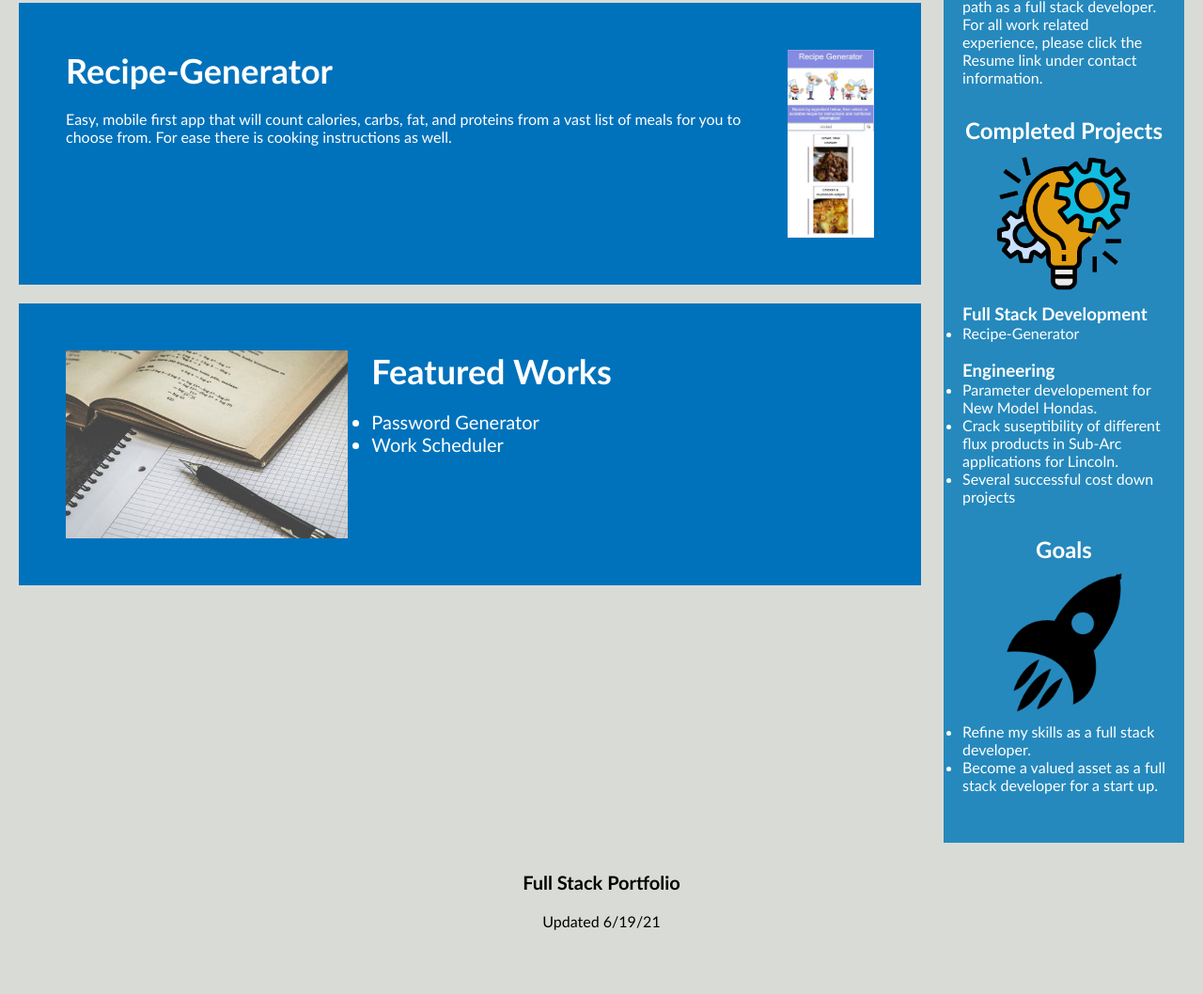
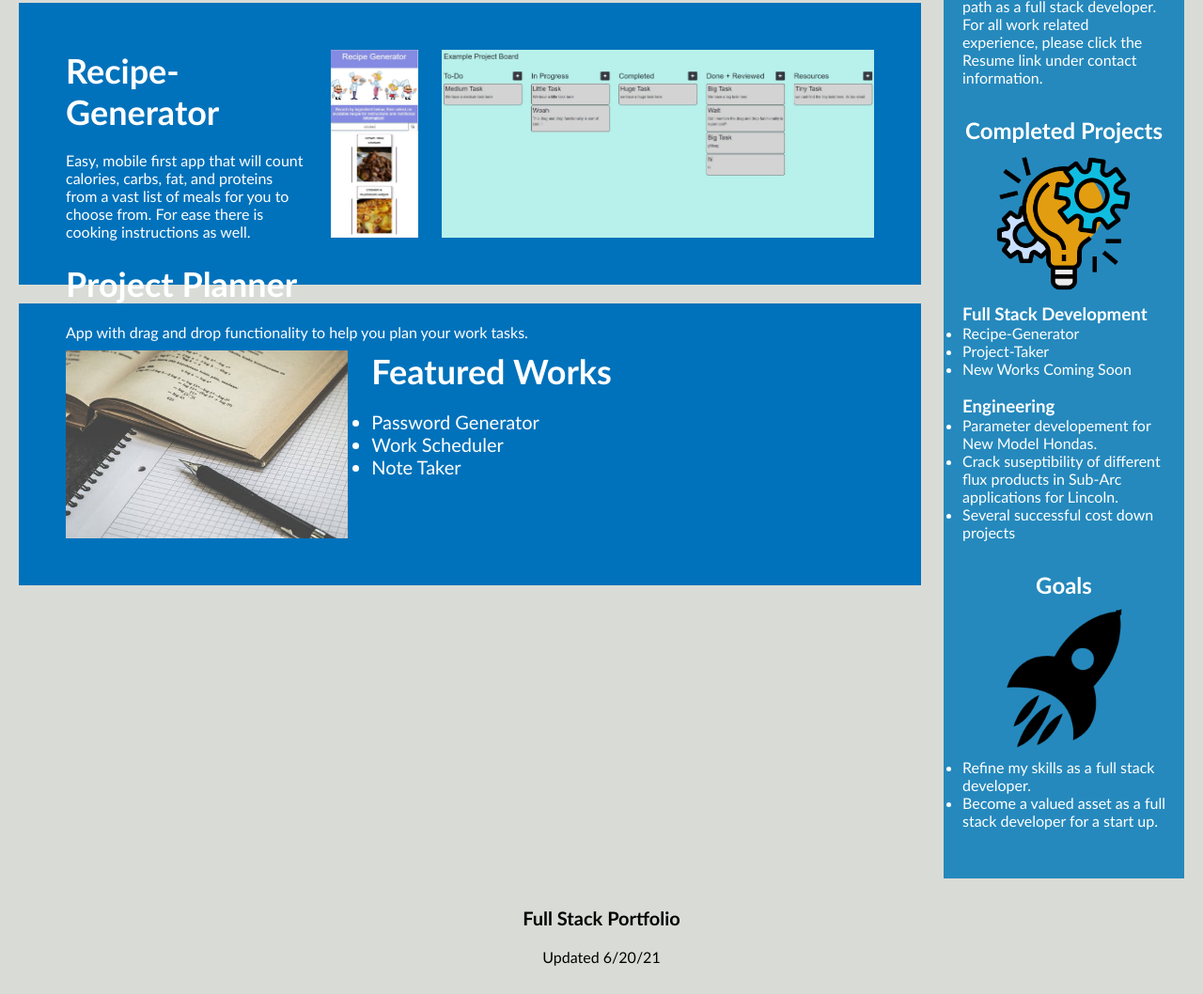
Before and after one commit to rutter10/Portfolio-Rev-2, a plain HTML site: page index.html in a window 1280 px wide. Shown: the part 1649-2707 px from the top of the page at 94% size. Before the commit the page ends 2669 px from the top, so only its background shows below. Drawn offline with Linux system fonts and the light colour scheme.

Commit message:
updated portfolio with updated works

```diff
--- a/index.html
+++ b/index.html
@@ -16,7 +16,7 @@
                     <a href="#contact-information">Contact Information</a>
                 </li>
                 <li>
-                    <a href="#project-1">Recipe-Generator</a>
+                    <a href="#project-1">Class Projects</a>
                 </li>
                 <li>
                     <a href="#homework">Featured Works</a>
@@ -38,10 +38,16 @@
             </ul>
         </figure>
         <figure id="project-1" class="project-1">
+            <img src="./assets/images/project-planr.JPG" class="float-right" />
             <img src="./assets/images/project-1.jpg" class="float-right" />
             <h2><a href="https://nihalabdalla.github.io/Recipe_Generator/">Recipe-Generator</a></h2>
             <p>
                 Easy, mobile first app that will count calories, carbs, fat, and proteins from a vast list of meals for you to choose from. For ease there is cooking instructions as well.
+            </p>
+            <br>
+            <h2><a href="https://shielded-refuge-98877.herokuapp.com/user/2">Project Planner</a></h2>
+            <p>
+                App with drag and drop functionality to help you plan your work tasks.
             </p>
         </figure>
         <figure id="homework" class="homework">
@@ -50,6 +56,7 @@
             <ul>
                 <li><a href="https://rutter10.github.io/osu-hw-3/">Password Generator</a></li>
                 <li><a href="https://rutter10.github.io/Work-Schedule/">Work Scheduler</a></li>
+                <li><a href="https://calm-hollows-68567.herokuapp.com/">Note Taker</a></li>
             </ul>
         </figure>
     </section>
@@ -67,6 +74,8 @@
             <h3>Full Stack Development</h3>
             <ul>
                <li>Recipe-Generator</li>
+               <li>Project-Taker</li>
+               <li>New Works Coming Soon</li>
             </ul>
             <br>
             <h3> Engineering </h3>
@@ -91,7 +100,7 @@
 <footer>
         <h2>Full Stack Portfolio</h2>
         <p>
-            Updated 6/19/21
+            Updated 6/20/21
         </p>
 </footer>
 
```
Also changed, not shown: assets/images/project-planr.JPG (added).
